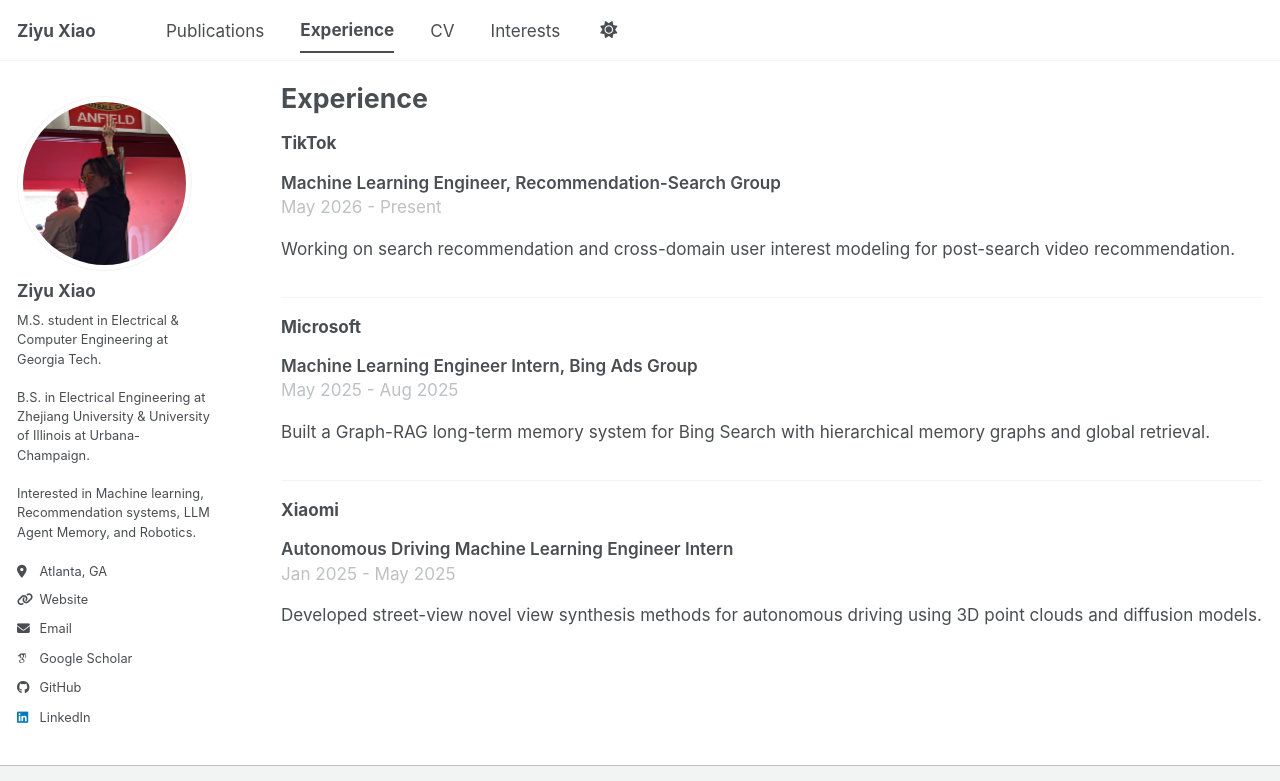
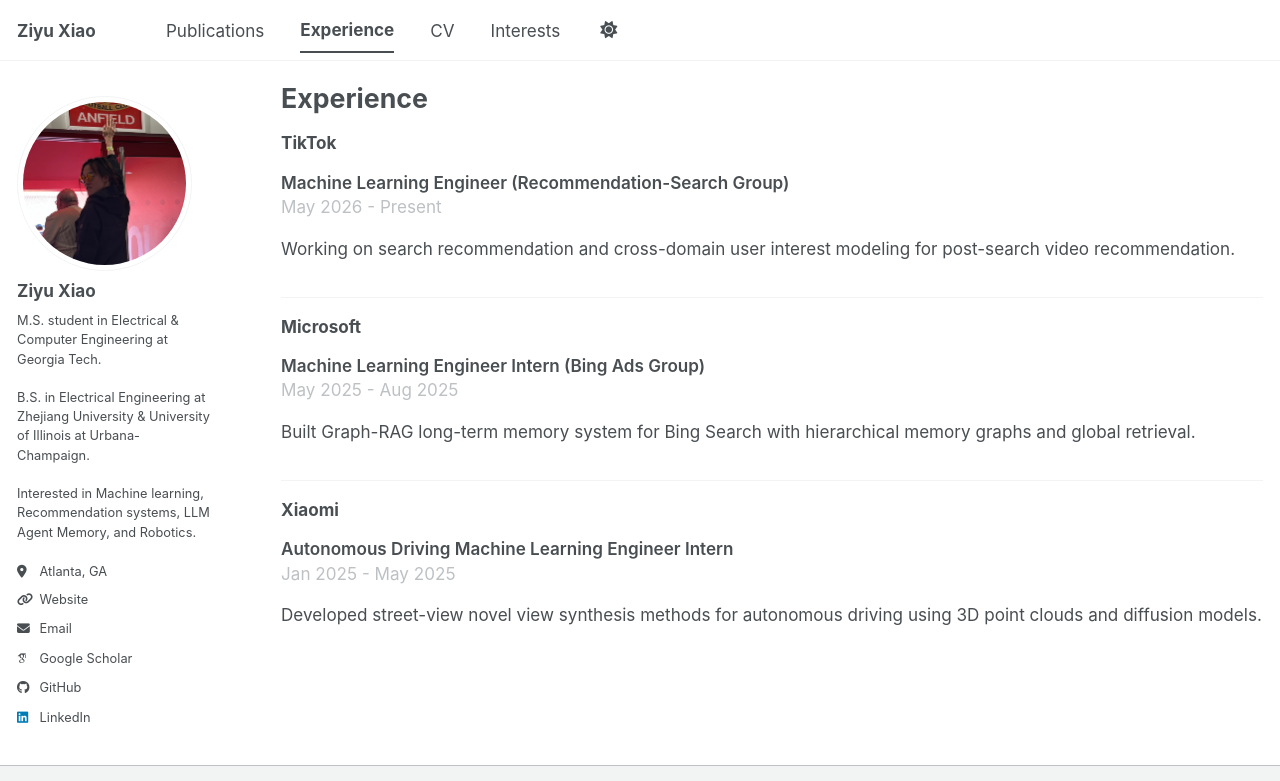
Before and after one commit to zifeiyuu/zifeiyuu.github.io, a Jekyll site: the page built from _pages/experience.md, in a window 1280 px wide. Shown: the top 781 px of the page. Built offline with Jekyll 4.4.1, drawn with Linux system fonts in a browser that asks for light colours; some web fonts are replaced; a script bundle is joined from its source files by our own code; library files that are not in the unit come from our copies; grey boxes are pictures that could not be loaded.

Commit message:
small fix

```diff
--- a/_pages/experience.md
+++ b/_pages/experience.md
@@ -9,7 +9,7 @@ author_profile: true
   <section class="experience-item">
     <div>
       <h3>TikTok</h3>
-      <p class="experience-role">Machine Learning Engineer, Recommendation-Search Group <span>May 2026 - Present</span></p>
+      <p class="experience-role">Machine Learning Engineer (Recommendation-Search Group) <span>May 2026 - Present</span></p>
       <p>Working on search recommendation and cross-domain user interest modeling for post-search video recommendation.</p>
     </div>
   </section>
@@ -17,8 +17,8 @@ author_profile: true
   <section class="experience-item">
     <div>
       <h3>Microsoft</h3>
-      <p class="experience-role">Machine Learning Engineer Intern, Bing Ads Group <span>May 2025 - Aug 2025</span></p>
-      <p>Built a Graph-RAG long-term memory system for Bing Search with hierarchical memory graphs and global retrieval.</p>
+      <p class="experience-role">Machine Learning Engineer Intern (Bing Ads Group) <span>May 2025 - Aug 2025</span></p>
+      <p>Built Graph-RAG long-term memory system for Bing Search with hierarchical memory graphs and global retrieval.</p>
     </div>
   </section>
 
```
Also changed, not shown: _pages/interests.md (+0 -1 lines).
